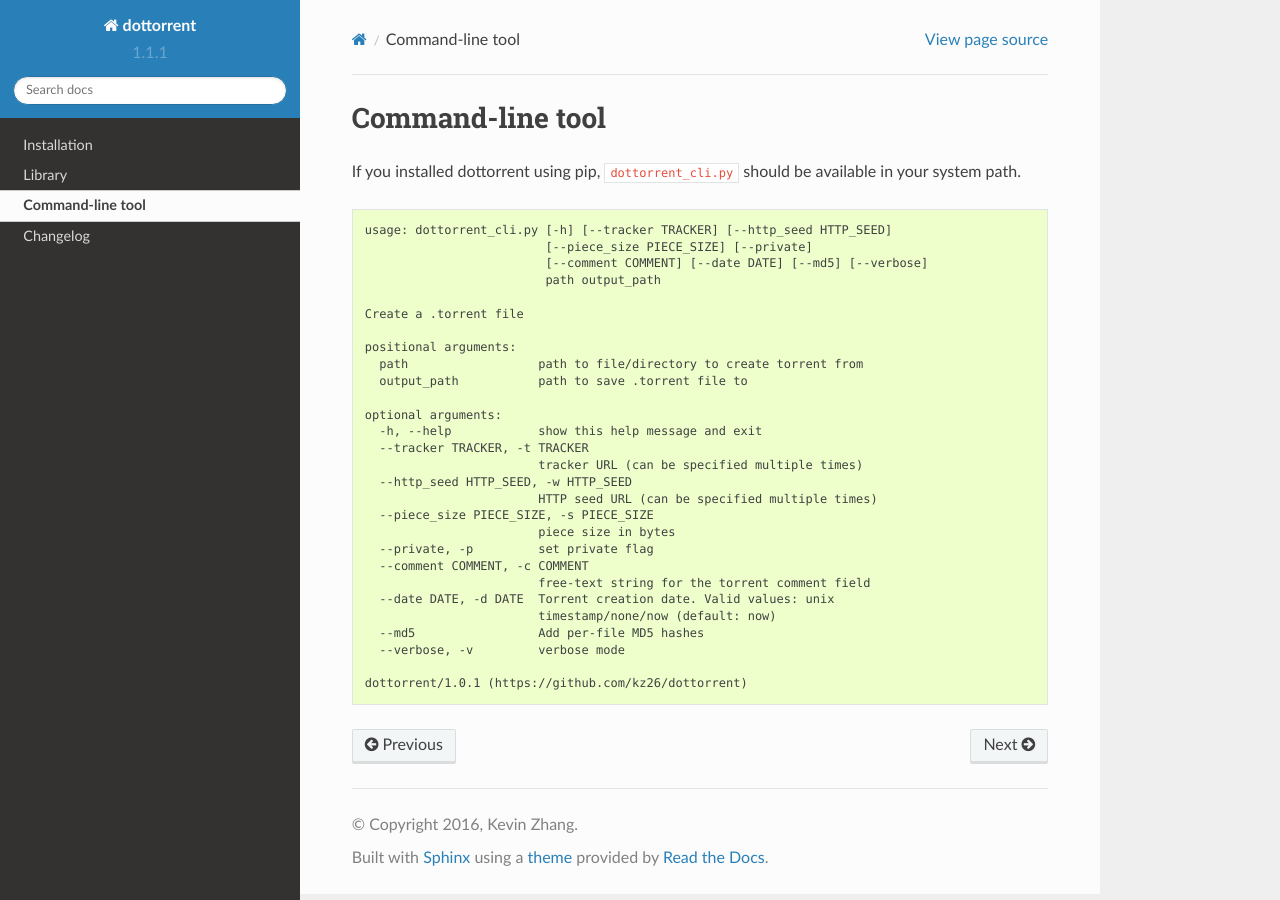
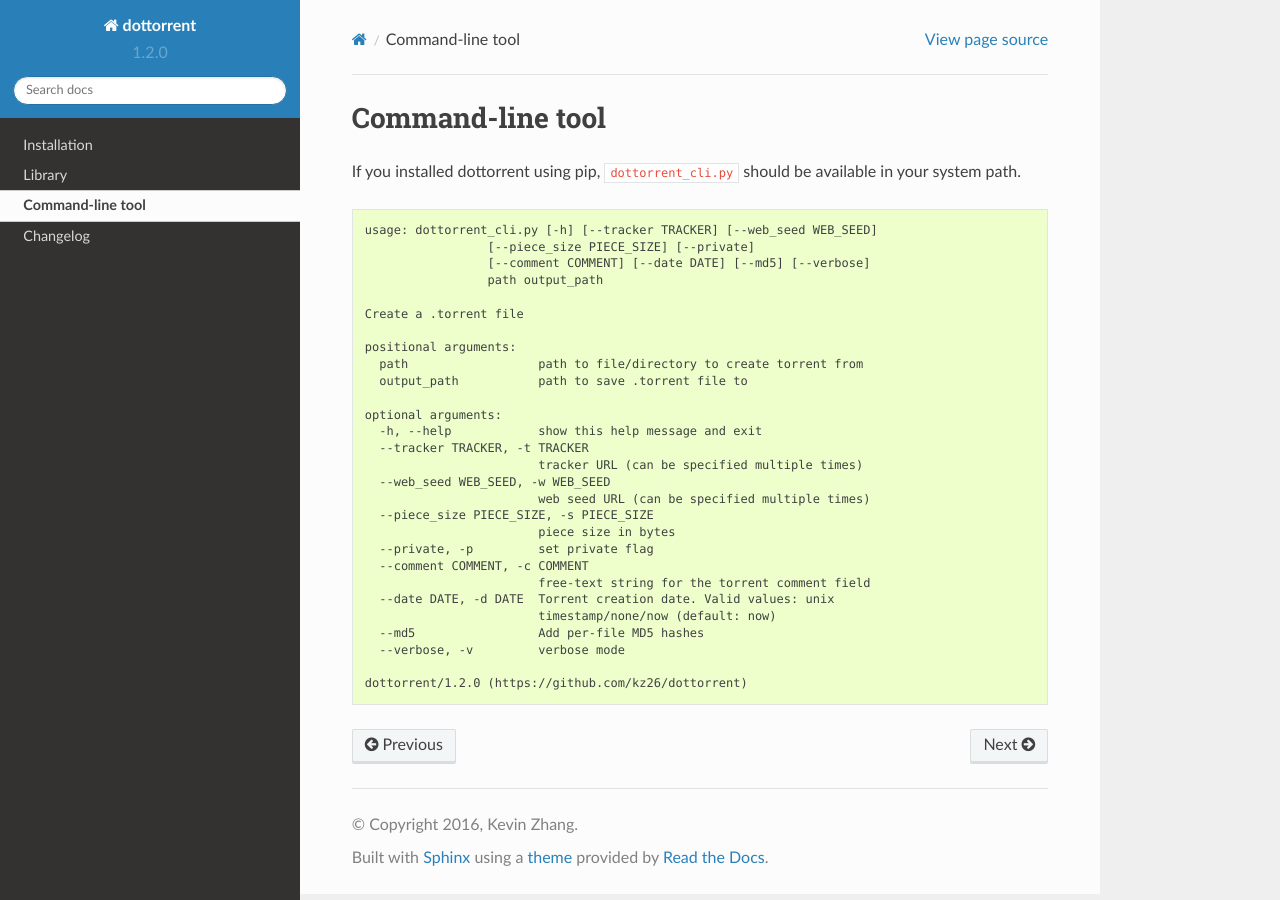
Before and after one commit to kz26/dottorrent, a Sphinx documentation site: the page built from docs/cli.rst, in a window 1280 px wide. Built offline with Sphinx 7.4.7 and the Read the Docs theme 2.0.0, drawn with Linux system fonts in a browser that asks for light colours.

Commit message:
Version 1.2.0

```diff
--- a/docs/changelog.rst
+++ b/docs/changelog.rst
@@ -1,5 +1,9 @@
 Changelog
 =========
+
+1.2.0
+-----
+* Switch to BEP 19 (GetRight style) web seeds
 
 1.1.1
 -----
@@ -18,7 +22,6 @@
 
 1.0.1
 -----
-
 * Change bencoder.pyx minimum version dependency to 1.1.1
 * Add none/now to CLI date option
 * Minor tweaks
@@ -26,5 +29,4 @@
 
 1.0.0
 -----
-
 * Initial release.
--- a/docs/cli.rst
+++ b/docs/cli.rst
@@ -8,10 +8,10 @@
 
 ::
 
-	usage: dottorrent_cli.py [-h] [--tracker TRACKER] [--http_seed HTTP_SEED]
-	                         [--piece_size PIECE_SIZE] [--private]
-	                         [--comment COMMENT] [--date DATE] [--md5] [--verbose]
-	                         path output_path
+	usage: dottorrent_cli.py [-h] [--tracker TRACKER] [--web_seed WEB_SEED]
+                         [--piece_size PIECE_SIZE] [--private]
+                         [--comment COMMENT] [--date DATE] [--md5] [--verbose]
+                         path output_path
 
 	Create a .torrent file
 
@@ -23,8 +23,8 @@
 	  -h, --help            show this help message and exit
 	  --tracker TRACKER, -t TRACKER
 	                        tracker URL (can be specified multiple times)
-	  --http_seed HTTP_SEED, -w HTTP_SEED
-	                        HTTP seed URL (can be specified multiple times)
+	  --web_seed WEB_SEED, -w WEB_SEED
+	                        web seed URL (can be specified multiple times)
 	  --piece_size PIECE_SIZE, -s PIECE_SIZE
 	                        piece size in bytes
 	  --private, -p         set private flag
@@ -35,4 +35,4 @@
 	  --md5                 Add per-file MD5 hashes
 	  --verbose, -v         verbose mode
 
-	dottorrent/1.0.1 (https://github.com/kz26/dottorrent)
+	dottorrent/1.2.0 (https://github.com/kz26/dottorrent)
--- a/docs/conf.py
+++ b/docs/conf.py
@@ -64,7 +64,9 @@
 # built documents.
 #
 # The short X.Y version.
-version = '1.1.1'
+with open('../dottorrent/version.py') as f:
+    exec(f.read())
+version = __version__
 # The full version, including alpha/beta/rc tags.
 release = version
 
--- a/docs/index.rst
+++ b/docs/index.rst
@@ -14,8 +14,8 @@
 
 * Fast (capable of several hundred MB/s)
 * Automatic and manual piece size selection
-* HTTP/web seeds support
-* Private flag support
+* HTTP/web seeds support `(BEP 19) <http://www.bittorrent.org/beps/bep_0019.html>`_
+* Private flag support `(BEP 27) <http://www.bittorrent.org/beps/bep_0027.html>`_
 * Info hash generation for created torrents
 * User-definable comment field, creation date, creator, etc.
 * Per-file MD5 hash inclusion
--- a/dottorrent/version.py
+++ b/dottorrent/version.py
@@ -1 +1 @@
-__version__ = '1.1.1'
+__version__ = '1.2.0'
```
Also changed, not shown: dottorrent/__init__.py (+10 -10 lines), 1 other file.
